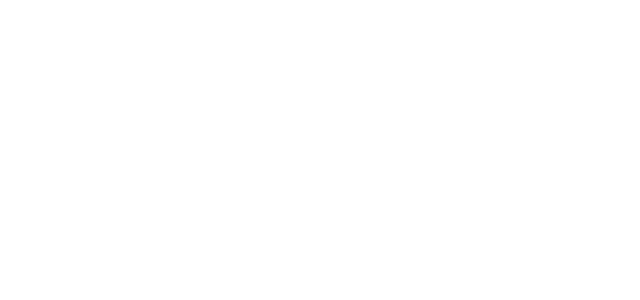
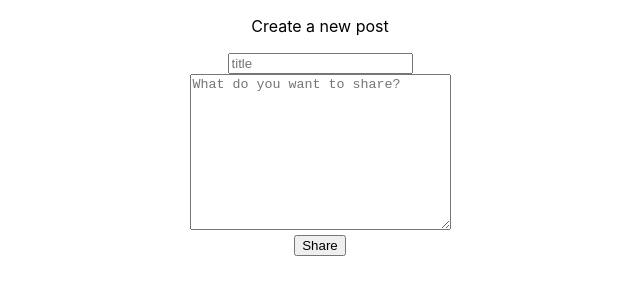
Before and after one commit to JinLinder/BB-Con-Frontend, a React (Create React App) app in the folder bb-con-frontend/: page /community/add in a window 1280 px wide. Before the commit this address had no page. Shown: the top 300 px of the page, without its empty margins (320-960 px from the left). Built offline with nearby package versions, Linux system fonts and the light colour scheme.

Commit message:
post in community is finished

```diff
--- a/bb-con-frontend/src/App.js
+++ b/bb-con-frontend/src/App.js
@@ -9,6 +9,8 @@
 import ComHome from './components/Community/ComHome';
 import CreateAct from './components/Activity/CreateAct';
 import ActItem from './components/Activity/ActItem';
+import CreatePost from './components/Community/CreatePost';
+
 
 function App() {
   return (
@@ -28,9 +30,10 @@
             <Route path="/signup" element={<Signup/>}/>
             <Route path="/home" element={<Home/>}/>
             <Route path="/activity" element={<ActHome/>}/>
-            <Route path="/community" element={<ComHome/>}/>
             <Route path="/activity/add" element={<CreateAct/>}/>
             <Route path="/activity/item/:actId" element={<ActItem/>}/>
+            <Route path="/community" element={<ComHome/>}/>
+            <Route path="/community/add" element={<CreatePost/>}/>
 
         </Routes>
     </Router>
--- a/bb-con-frontend/src/components/Activity/ActHome.js
+++ b/bb-con-frontend/src/components/Activity/ActHome.js
@@ -13,14 +13,11 @@
   useEffect(()=>{
     fetch('http://localhost:5000/activity/')
           .then(res=>res.json())
-          .then(data=>{console.log(data); setAllActs(data)})
+          .then(data=>{console.log(data); setAllActs(data);setOutput(data)})
   }, [])
 
   // handle filter function
   useEffect(()=>{
-    // default value without search
-    setOutput(allActs)
-
     //search only by community
     if(search.community){
       const result = allActs.filter(act=>{return act.community===search.community})
@@ -52,10 +49,13 @@
    const handleCreateA =()=>{
      navigate("/activity/add")
    }
+   //handle show my activity
+   const showMyAct=()=>{
 
+   }
   return (
-
     <div>
+      <button onClick={showMyAct}>My activities</button>
       <p>Search activities</p>
         <select name="location" id=""
           onChange={(e)=>{setSearch({...search, community: e.target.value})}}
@@ -69,13 +69,11 @@
         onChange={(e)=>{setSearch({...search, time: e.target.value})}}
         />  <br />
          <br />
-
         <button onClick={handleCreateA}>Create activity</button>
         {outPut.map((act) => ( <ActList
                                 key={act.actId}
                                 act={act}
                                 />)
-
         )}
     </div>
   )
--- a/bb-con-frontend/src/components/Activity/ActItem.js
+++ b/bb-con-frontend/src/components/Activity/ActItem.js
@@ -4,10 +4,9 @@
 export default function ActItem() {
 
     const params = useParams();
-
     console.log(params.actId);
     useEffect(()=>{
-        fetch('http://localhost:5000/activity/item/'+params.actId)
+        fetch(`http://localhost:5000/activity/item/${params.actId}`)
             .then(res=>res.json())
             .then(data=>{console.log(data); console.log("fetch works")} )
     }
--- a/bb-con-frontend/src/components/Activity/ActList.js
+++ b/bb-con-frontend/src/components/Activity/ActList.js
@@ -1,10 +1,10 @@
 import React from 'react';
 import { Link } from 'react-router-dom';
 
-export default function ActListjs(props) {
+export default function ActList(props) {
+  console.log(props.act.actId);
   return (
-   <Link to={{pathname:`/activity/item/ ${props.act.actId}`,
-            // state:{actId:props.act.actId}
+   <Link to={{pathname:`/activity/item/ ${props.act.actId}`
             }}>
       <div>
         <p>Title: {props.act.title}</p>
--- a/bb-con-frontend/src/components/Activity/CreateAct.js
+++ b/bb-con-frontend/src/components/Activity/CreateAct.js
@@ -1,5 +1,4 @@
-import React from 'react'
-import {useState} from 'react'
+import React, {useState} from 'react'
 import {v4 as uuidv4} from 'uuid';
 
 export default function CreateAct() {
--- a/bb-con-frontend/src/components/Community/ComHome.js
+++ b/bb-con-frontend/src/components/Community/ComHome.js
@@ -1,7 +1,19 @@
 import React from 'react'
+import { Navigate, useNavigate } from 'react-router-dom'
 
 export default function ComHome() {
+  //create new post
+  const navigate=useNavigate()
+  const createPost=()=>{
+    navigate("/community/add")
+  }
   return (
-    <div>CommunityHome</div>
+    <div>
+      <h1>Community Home</h1>
+      <input type="text" placeholder='search'/> <br /><br />
+
+      <button onClick={createPost} >Share something</button>
+
+    </div>
   )
 }
--- /dev/null
+++ b/bb-con-frontend/src/components/Community/CreatePost.js
@@ -0,0 +1,39 @@
+import React, { useState } from 'react';
+import {v4 as uuidv4} from 'uuid'
+
+export default function CreatePost() {
+    const [post, setPost] = useState({
+        postId: uuidv4(),
+        author:localStorage.getItem("user"),
+        title:"",
+        text:""
+    })
+
+    //handle share post
+    const sharePost=(evt)=>{
+        evt.preventDefault();
+        console.log(post);
+
+        fetch("http://localhost:5000/community/add", {
+            method:"POST",
+            headers: {
+              "Content-Type":"application/json",
+            },
+            body: JSON.stringify(post)
+          })
+        .then(res=>res.json())
+        .then(data=>{
+            console.log("data", data)
+        })
+        .catch((err)=>{
+            console.log('err', err)
+        })
+    }
+  return (
+    <div><p>Create a new post</p>
+        <input onChange={(e)=>{setPost({...post, title:e.target.value})}} type="text" placeholder='title' /><br />
+        <textarea onChange={(e)=>{setPost({...post, text:e.target.value})}} name="" id="" cols="30" rows="10" placeholder='What do you want to share?'></textarea><br />
+        <button onClick={sharePost}>Share</button>
+    </div>
+  )
+}
--- a/bb-con-frontend/src/components/Signup.js
+++ b/bb-con-frontend/src/components/Signup.js
@@ -30,6 +30,7 @@
       .catch((err)=>{
         console.log('err', err)
       })
+      navigate("/home")
   }
 //handle cancle
   const handleCancle= ()=>{
```
